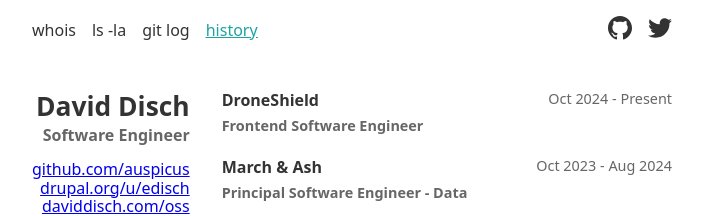
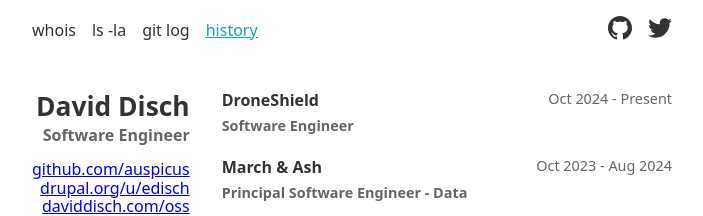
Before and after one commit to Auspicus/daviddisch.com, a Next.js app: page /cv in a window 1280 px wide. Shown: the top 216 px of the page, without its empty margins (288-991 px from the left). Built offline with nearby package versions, Linux system fonts and the light colour scheme.

Commit message:
Update cv.tsx

```diff
--- a/pages/cv.tsx
+++ b/pages/cv.tsx
@@ -5,7 +5,7 @@
   experience: [
     {
       company: "DroneShield",
-      position: "Frontend Software Engineer",
+      position: "Software Engineer",
       date: "Oct 2024 - Present",
     },
     {
```
